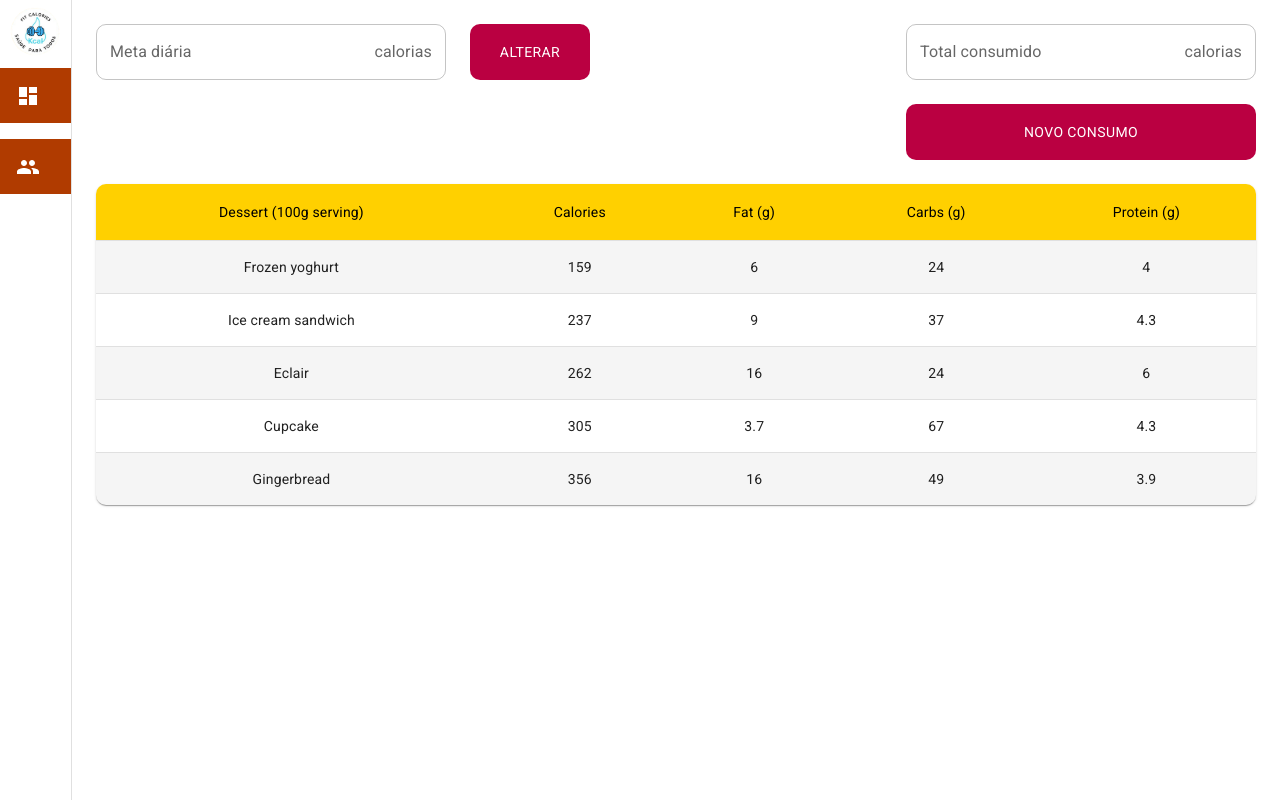
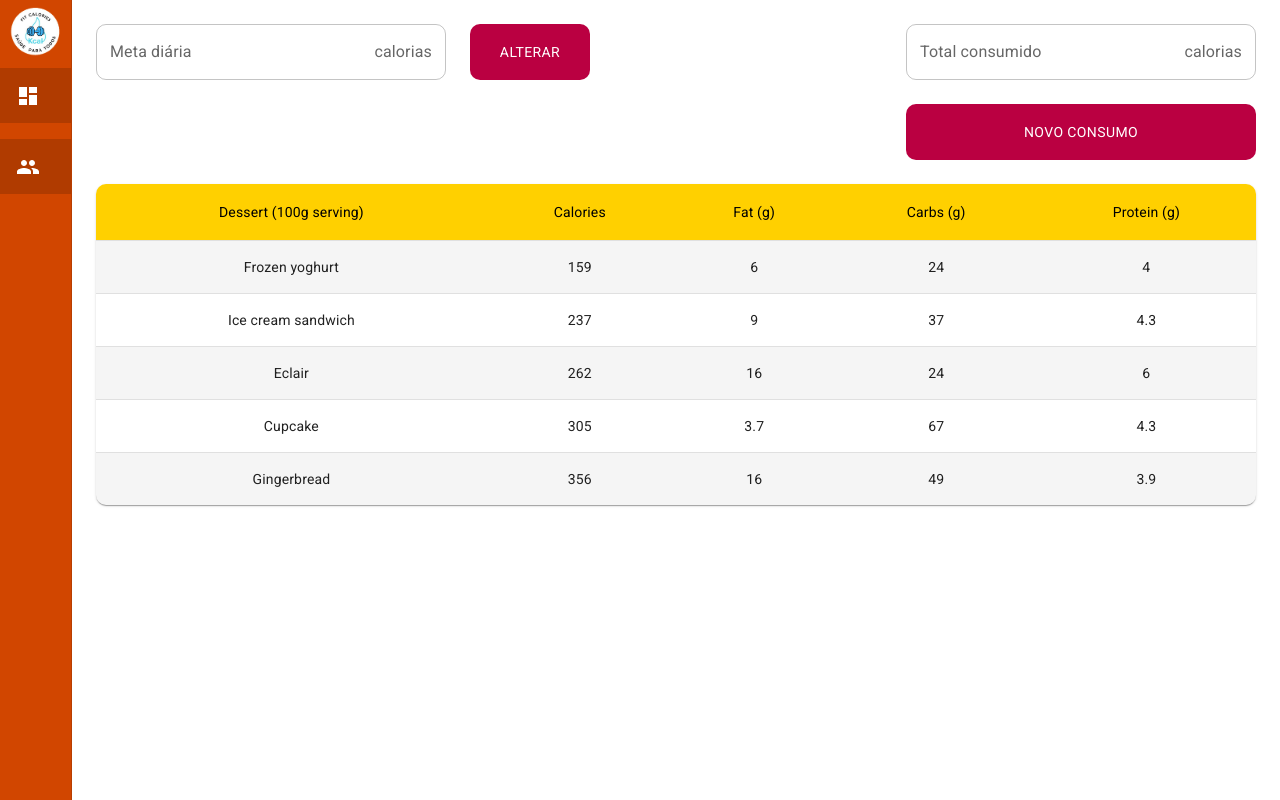
Before and after one commit to RafaelaPapale/fitCalories-frontend, a React (Create React App) app: page /dashboard in a window 1280 px wide. Built offline with nearby package versions, Linux system fonts and the light colour scheme.

Commit message:
:construction: tela loging cor

```diff
--- a/src/components/Sidebar/index.js
+++ b/src/components/Sidebar/index.js
@@ -23,7 +23,7 @@ const Drawer = styled(MuiDrawer, { shouldForwardProp: (prop) => prop !== 'open'
       whiteSpace: 'nowrap',
       width: drawerWidth,
       overflowX: "hidden",
-      backgroundColor: "",
+      backgroundColor: "#d14600",
       transition: theme.transitions.create('width', {
         easing: theme.transitions.easing.sharp,
         duration: theme.transitions.duration.enteringScreen,
```
